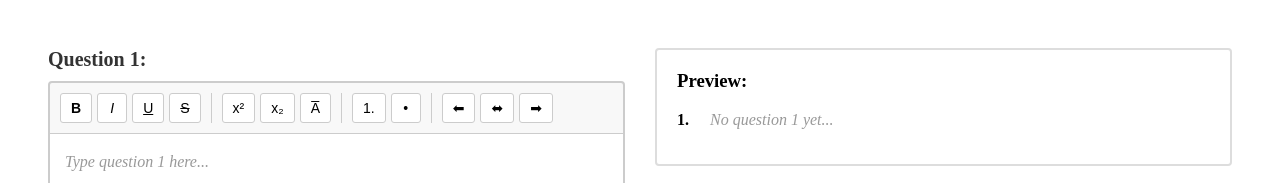
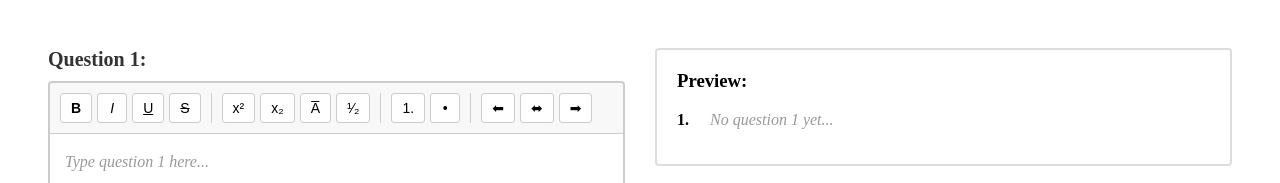
Before and after one commit to omin-h/second-paper, a React (Vite) app: page / in a window 1280 px wide. Shown: the top 183 px of the page. Built offline with nearby package versions, Linux system fonts and the light colour scheme.

Commit message:
feat(RichTextEditor): Add fraction formatting option and update mathTextRenderer for improved fraction drawing

```diff
--- a/src/components/RichTextEditor.jsx
+++ b/src/components/RichTextEditor.jsx
@@ -25,7 +25,9 @@ export default function RichTextEditor({ value, onChange, placeholder = "Type he
       '+': '⁺', '-': '⁻', '=': '⁼', '(': '⁽', ')': '⁾', 'n': 'ⁿ',
       'a': 'ᵃ', 'b': 'ᵇ', 'c': 'ᶜ', 'd': 'ᵈ', 'e': 'ᵉ', 'f': 'ᶠ', 'g': 'ᵍ', 'h': 'ʰ', 'i': 'ⁱ',
       'j': 'ʲ', 'k': 'ᵏ', 'l': 'ˡ', 'm': 'ᵐ', 'o': 'ᵒ', 'p': 'ᵖ', 'r': 'ʳ', 's': 'ˢ',
-      't': 'ᵗ', 'u': 'ᵘ', 'v': 'ᵛ', 'w': 'ʷ', 'x': 'ˣ', 'y': 'ʸ', 'z': 'ᶻ'
+      't': 'ᵗ', 'u': 'ᵘ', 'v': 'ᵛ', 'w': 'ʷ', 'x': 'ˣ', 'y': 'ʸ', 'z': 'ᶻ',
+      'A': 'ᴬ', 'B': 'ᴮ', 'D': 'ᴰ', 'E': 'ᴱ', 'G': 'ᴳ', 'H': 'ᴴ', 'I': 'ᴵ', 'J': 'ᴶ', 'K': 'ᴷ', 'L': 'ᴸ',
+      'M': 'ᴹ', 'N': 'ᴺ', 'O': 'ᴼ', 'P': 'ᴾ', 'R': 'ᴿ', 'T': 'ᵀ', 'U': 'ᵁ', 'V': 'ⱽ', 'W': 'ᵂ'
     };
 
     const superscriptText = selectedText.split('').map(char =>
@@ -56,7 +58,9 @@ export default function RichTextEditor({ value, onChange, placeholder = "Type he
       '0': '₀', '1': '₁', '2': '₂', '3': '₃', '4': '₄', '5': '₅', '6': '₆', '7': '₇', '8': '₈', '9': '₉',
       '+': '₊', '-': '₋', '=': '₌', '(': '₍', ')': '₎',
       'a': 'ₐ', 'e': 'ₑ', 'h': 'ₕ', 'i': 'ᵢ', 'j': 'ⱼ', 'k': 'ₖ', 'l': 'ₗ', 'm': 'ₘ', 'n': 'ₙ',
-      'o': 'ₒ', 'p': 'ₚ', 'r': 'ᵣ', 's': 'ₛ', 't': 'ₜ', 'u': 'ᵤ', 'v': 'ᵥ', 'x': 'ₓ'
+      'o': 'ₒ', 'p': 'ₚ', 'r': 'ᵣ', 's': 'ₛ', 't': 'ₜ', 'u': 'ᵤ', 'v': 'ᵥ', 'x': 'ₓ',
+      'A': 'ₐ', 'E': 'ₑ', 'H': 'ₕ', 'I': 'ᵢ', 'J': 'ⱼ', 'K': 'ₖ', 'L': 'ₗ', 'M': 'ₘ', 'N': 'ₙ',
+      'O': 'ₒ', 'P': 'ₚ', 'R': 'ᵣ', 'S': 'ₛ', 'T': 'ₜ', 'U': 'ᵤ', 'V': 'ᵥ', 'X': 'ₓ', 'Y': 'ᵧ'
     };
 
     const subscriptText = selectedText.split('').map(char =>
@@ -101,6 +105,64 @@ export default function RichTextEditor({ value, onChange, placeholder = "Type he
 
     range.deleteContents();
     range.insertNode(document.createTextNode(overlineText));
+
+    // Clear selection and trigger change
+    selection.removeAllRanges();
+    handleInput();
+    editorRef.current?.focus();
+  };
+
+  // Convert selected text to fraction Unicode characters
+  const applyFraction = () => {
+    const selection = window.getSelection();
+    if (!selection.rangeCount) return;
+
+    const range = selection.getRangeAt(0);
+    const selectedText = range.toString();
+
+    if (!selectedText) {
+      alert("Please select text in fraction format (e.g., 20/100 or (x+y)/2)");
+      return;
+    }
+
+    // Match fraction pattern: a/b, (x+y)/2, etc.
+    const fractionMatch = selectedText.match(/^(.+)\/(.+)$/);
+    if (!fractionMatch) {
+      alert("Please select text in fraction format (e.g., 20/100 or (x+y)/2)");
+      return;
+    }
+
+    const numerator = fractionMatch[1].trim();
+    const denominator = fractionMatch[2].trim();
+
+    // Superscript and subscript maps (reuse from above)
+    const superscriptMap = {
+      '0': '⁰', '1': '¹', '2': '²', '3': '³', '4': '⁴', '5': '⁵', '6': '⁶', '7': '⁷', '8': '⁸', '9': '⁹',
+      '+': '⁺', '-': '⁻', '=': '⁼', '(': '⁽', ')': '⁾', 'n': 'ⁿ',
+      'a': 'ᵃ', 'b': 'ᵇ', 'c': 'ᶜ', 'd': 'ᵈ', 'e': 'ᵉ', 'f': 'ᶠ', 'g': 'ᵍ', 'h': 'ʰ', 'i': 'ⁱ',
+      'j': 'ʲ', 'k': 'ᵏ', 'l': 'ˡ', 'm': 'ᵐ', 'o': 'ᵒ', 'p': 'ᵖ', 'r': 'ʳ', 's': 'ˢ',
+      't': 'ᵗ', 'u': 'ᵘ', 'v': 'ᵛ', 'w': 'ʷ', 'x': 'ˣ', 'y': 'ʸ', 'z': 'ᶻ',
+      'A': 'ᴬ', 'B': 'ᴮ', 'D': 'ᴰ', 'E': 'ᴱ', 'G': 'ᴳ', 'H': 'ᴴ', 'I': 'ᴵ', 'J': 'ᴶ', 'K': 'ᴷ', 'L': 'ᴸ',
+      'M': 'ᴹ', 'N': 'ᴺ', 'O': 'ᴼ', 'P': 'ᴾ', 'R': 'ᴿ', 'T': 'ᵀ', 'U': 'ᵁ', 'V': 'ⱽ', 'W': 'ᵂ'
+    };
+    const subscriptMap = {
+      '0': '₀', '1': '₁', '2': '₂', '3': '₃', '4': '₄', '5': '₅', '6': '₆', '7': '₇', '8': '₈', '9': '₉',
+      '+': '₊', '-': '₋', '=': '₌', '(': '₍', ')': '₎',
+      'a': 'ₐ', 'e': 'ₑ', 'h': 'ₕ', 'i': 'ᵢ', 'j': 'ⱼ', 'k': 'ₖ', 'l': 'ₗ', 'm': 'ₘ', 'n': 'ₙ',
+      'o': 'ₒ', 'p': 'ₚ', 'r': 'ᵣ', 's': 'ₛ', 't': 'ₜ', 'u': 'ᵤ', 'v': 'ᵥ', 'x': 'ₓ',
+      'A': 'ₐ', 'E': 'ₑ', 'H': 'ₕ', 'I': 'ᵢ', 'J': 'ⱼ', 'K': 'ₖ', 'L': 'ₗ', 'M': 'ₘ', 'N': 'ₙ',
+      'O': 'ₒ', 'P': 'ₚ', 'R': 'ᵣ', 'S': 'ₛ', 'T': 'ₜ', 'U': 'ᵤ', 'V': 'ᵥ', 'X': 'ₓ', 'Y': 'ᵧ'
+    };
+
+    const toSuperscript = (char) => superscriptMap[char] || superscriptMap[char.toLowerCase()] || char;
+    const toSubscript = (char) => subscriptMap[char] || subscriptMap[char.toLowerCase()] || char;
+
+    const superNumerator = numerator.split('').map(toSuperscript).join('');
+    const subDenominator = denominator.split('').map(toSubscript).join('');
+    const fractionText = superNumerator + '⁄' + subDenominator;
+
+    range.deleteContents();
+    range.insertNode(document.createTextNode(fractionText));
 
     // Clear selection and trigger change
     selection.removeAllRanges();
@@ -186,6 +248,13 @@ export default function RichTextEditor({ value, onChange, placeholder = "Type he
           title="Overline (NOT gate)"
         >
           A̅
+        </button>
+        <button
+          onClick={applyFraction}
+          style={toolbarButtonStyle}
+          title="Fraction (a/b → ᵃ⁄ᵦ)"
+        >
+          ¹⁄₂
         </button>
 
         <div style={{ width: "1px", background: "#ccc", margin: "0 5px" }}></div>
--- a/src/utils/pdf/mathTextRenderer.js
+++ b/src/utils/pdf/mathTextRenderer.js
@@ -57,25 +57,30 @@ export const drawOverline = (doc, textContent, x, y) => {
 // Draw fraction with horizontal line
 export const drawFraction = (doc, numerator, denominator, x, y) => {
   doc.setFont("times");
+
+  const fontSize = doc.internal.getFontSize();
+  doc.setFontSize(fontSize * 0.8); // Set smaller size FIRST
+
+  // NOW calculate widths with the smaller font
   const numWidth = doc.getTextWidth(numerator);
   const denWidth = doc.getTextWidth(denominator);
   const maxWidth = Math.max(numWidth, denWidth);
-
-  const fontSize = doc.internal.getFontSize();
-  doc.setFontSize(fontSize * 0.8);
 
   // Draw numerator (centered above line)
   const numX = x + (maxWidth - numWidth) / 2;
   doc.text(numerator, numX, y - 2);
 
-  // Draw horizontal line
+  // Draw horizontal line with reduced thickness
+  const prevLineWidth = doc.getLineWidth();
+  doc.setLineWidth(0.2); // Thinner line
   doc.line(x, y - 0.5, x + maxWidth, y - 0.5);
+  doc.setLineWidth(prevLineWidth); // Restore previous line width
 
   // Draw denominator (centered below line)
   const denX = x + (maxWidth - denWidth) / 2;
   doc.text(denominator, denX, y + 3);
 
-  doc.setFontSize(fontSize);
+  doc.setFontSize(fontSize); // Restore original size
 
   return x + maxWidth + 2;
 };
```
